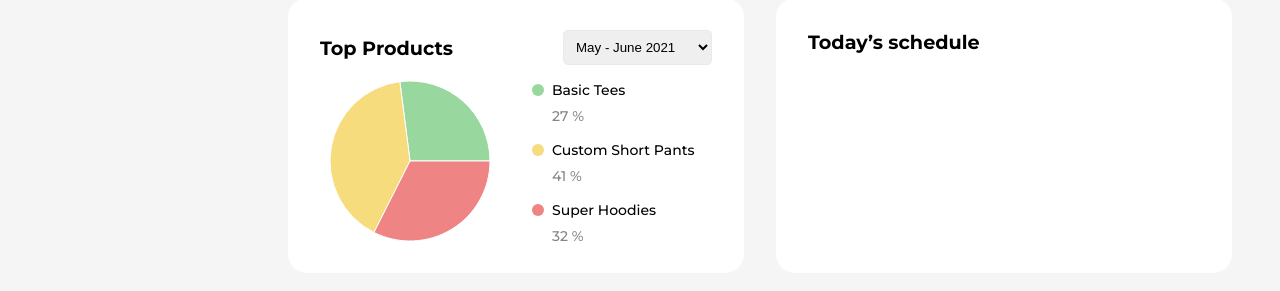
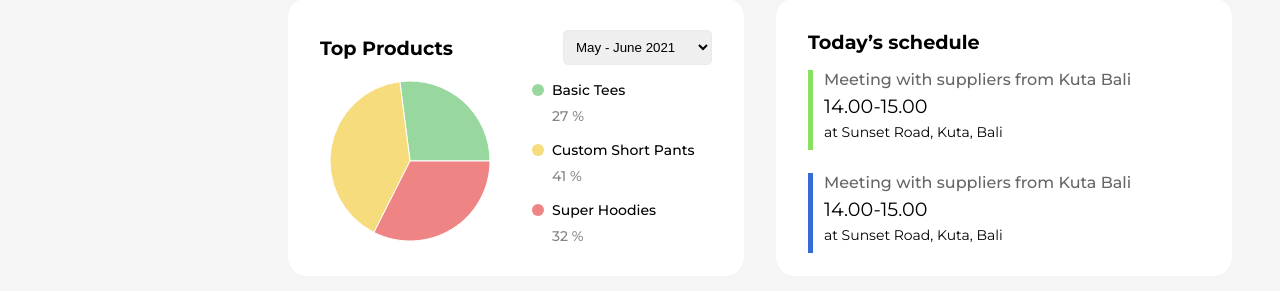
Before and after one commit to m26unkwn/dash-board, a React (Create React App) app: page /dashboard in a window 1280 px wide. Shown: the part 835-1126 px from the top of the page. Built offline with nearby package versions, Linux system fonts and the light colour scheme.

Commit message:
dashboard-schedule: completed

```diff
--- a/src/App.css
+++ b/src/App.css
@@ -4,6 +4,7 @@
   --PRIMARY-COLOR: #0d5f9a;
   --SECONDAY-TEXT-COLOR: #858585;
   --LIGHT-GREY-COLOR: #b0b0b0;
+  --DARKE-GREY-COLOR: #666666;
   --LINK-COLOR: #346bd5;
   --BACKGROUND-COLOR: #f5f5f5;
   --FIELD-COLOR: #eaeaea;
--- a/src/screens/dashboard/Dashboard.jsx
+++ b/src/screens/dashboard/Dashboard.jsx
@@ -72,6 +72,22 @@ export const Dashboard = () => {
         </div>
         <div className='account dashboard-bottom-child'>
           <h2 className='chart-title'>Today’s schedule</h2>
+          <div className='schedule-container'>
+            <div className='schedule-child first'>
+              <h2 className='schedule-title'>
+                Meeting with suppliers from Kuta Bali
+              </h2>
+              <p className='schedule-timev'>14.00-15.00</p>
+              <p className='schedule-place'>at Sunset Road, Kuta, Bali </p>
+            </div>
+            <div className='schedule-child second'>
+              <h2 className='schedule-title'>
+                Meeting with suppliers from Kuta Bali
+              </h2>
+              <p className='schedule-timev'>14.00-15.00</p>
+              <p className='schedule-place'>at Sunset Road, Kuta, Bali </p>
+            </div>
+          </div>
         </div>
       </div>
     </div>
--- a/src/screens/dashboard/dashboard.css
+++ b/src/screens/dashboard/dashboard.css
@@ -96,3 +96,49 @@
 .pichart-container > div {
   flex: 1;
 }
+
+.schedule-container {
+  margin-top: 1rem;
+  position: relative;
+  display: flex;
+  flex-direction: column;
+  gap: 2rem;
+}
+
+.first::before {
+  content: "";
+  position: absolute;
+  left: 0;
+  height: 5rem;
+  width: 5px;
+  margin-right: 1rem;
+  background: var(--LIGHT-GREEN-COLOR);
+}
+.second::before {
+  content: "";
+  position: absolute;
+  left: 0;
+  height: 5rem;
+  width: 5px;
+  margin-right: 1rem;
+  background: var(--LINK-COLOR);
+}
+
+.schedule-child {
+  margin-left: 1rem;
+  display: flex;
+  flex-direction: column;
+  gap: 5px;
+}
+
+.schedule-title {
+  font-size: 1rem;
+  color: var(--DARKE-GREY-COLOR);
+  font-weight: 500;
+}
+
+.schedule-place,
+.schedule-time {
+  font-size: 14px;
+  color: var(--SECONDARY-TEXT-COLOR);
+}
--- a/src/screens/users/users.css
+++ b/src/screens/users/users.css
@@ -79,9 +79,11 @@ tr:nth-child(even) {
 }
 
 td {
+  font-size: 1rem;
   padding: 1rem 2rem;
+  font-weight: 500;
+
   width: max-content;
-  font-weight: 500;
   text-align: left;
 }
 
```
